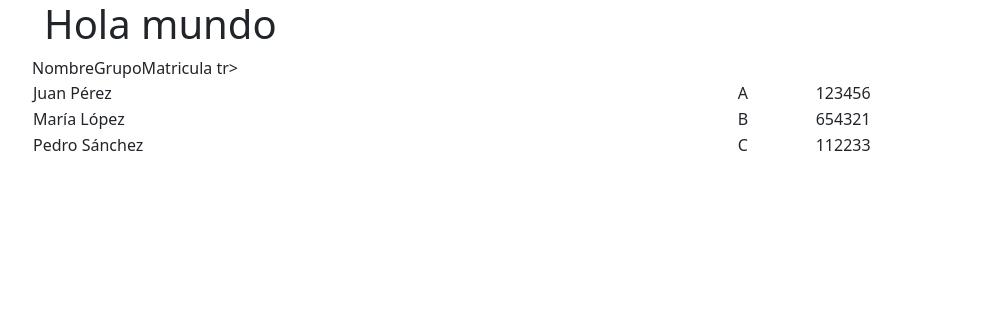
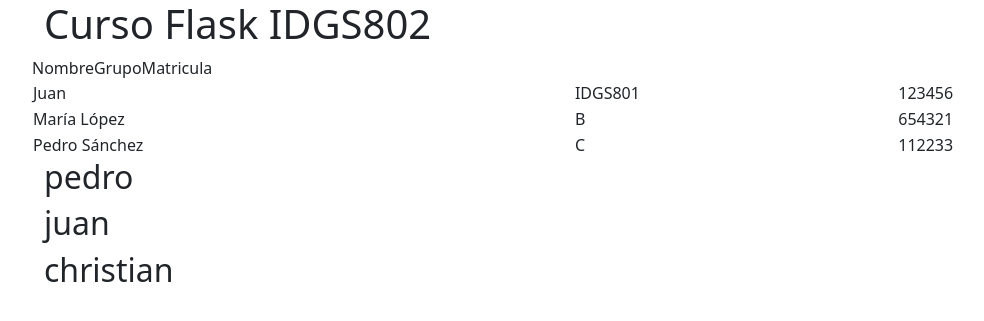
Before and after one commit to IDGS-801-22001403/IntroFlask, a Flask app: page / in a window 1280 px wide. Shown: the top 321 px of the page, without its empty margins (38-1022 px from the left). Run offline with Flask 3, Linux system fonts and the light colour scheme.

Commit message:
block container

```diff
--- a/main.py
+++ b/main.py
@@ -4,7 +4,18 @@ app = Flask(__name__)
 
 @app.route('/')
 def index():
-    return render_template('index.html')
+    titulo="IDGS801"
+    lista=["pedro","juan","christian"]
+    return render_template('index.html',titulo=titulo , lista=lista)
+
+
+@app.route("/ejemplo1")
+def ejemplo1():
+    return render_template("ejemplo1.html")
+
+@app.route("/ejemplo2")
+def ejemplo2():
+    return render_template("ejemplo2.html")
 
 @app.route('/hola')
 def hola():
--- a/templates/index.html
+++ b/templates/index.html
@@ -1,41 +1,7 @@
-<!DOCTYPE html>
-<html lang="en">
-<head>
-    <meta charset="UTF-8">
-    <meta name="viewport" content="width=device-width, initial-scale=1.0">
-    <title>Document</title>
-    <link href="https://cdn.jsdelivr.net/npm/bootstrap@5.3.3/dist/css/bootstrap.min.css" rel="stylesheet" integrity="sha384-QWTKZyjpPEjISv5WaRU9OFeRpok6YctnYmDr5pNlyT2bRjXh0JMhjY6hW+ALEwIH" crossorigin="anonymous">
-</head>
-<body>
-    <div class="container">
-        <div class="row">
-    <h1>Hola mundo</h1>
+{%extends 'layout.html'%}
 
-    <table>
-        <thead class="table table-striped">
-            <tr>Nombre</tr>
-            <tr>Grupo</tr>
-            <tr>Matricula</tr>
-        </thead>
-
-        tr>
-        <tbody>
-                        <td>Juan Pérez</td>
-                        <td>A</td>
-                        <td>123456</td>
-                    </tr>
-                    <tr>
-                        <td>María López</td>
-                        <td>B</td>
-                        <td>654321</td>
-                    </tr>
-                    <tr>
-                        <td>Pedro Sánchez</td>
-                        <td>C</td>
-                        <td>112233</td>
-                    </tr>
-                </tbody>
-    </table>
-</div>
-</body>
-</html>
+{%block container%}
+    {% for i in lista %}
+        <h2>{{i}}</h2>
+    {%endfor%}
+{%endblock%}
--- /dev/null
+++ b/templates/layout.html
@@ -0,0 +1,43 @@
+<!DOCTYPE html>
+<html lang="en">
+<head>
+    <meta charset="UTF-8">
+    <meta name="viewport" content="width=device-width, initial-scale=1.0">
+    <title>Document</title>
+
+    <link href="https://cdn.jsdelivr.net/npm/bootstrap@5.3.3/dist/css/bootstrap.min.css" rel="stylesheet" integrity="sha384-QWTKZyjpPEjISv5WaRU9OFeRpok6YctnYmDr5pNlyT2bRjXh0JMhjY6hW+ALEwIH" crossorigin="anonymous">
+</head>
+<body>
+    <div class="container">
+        <div class="row">
+    <h1>Curso Flask IDGS802</h1>
+    <table>
+        <thead class="table table-striped">
+            <tr>Nombre</tr>
+            <tr>Grupo</tr>
+            <tr>Matricula</tr>
+        </thead>
+        <tbody>
+                        <td>Juan</td>
+                        <td>IDGS801</td>
+                        <td>123456</td>
+                    </tr>
+                    <tr>
+                        <td>María López</td>
+                        <td>B</td>
+                        <td>654321</td>
+                    </tr>
+                    <tr>
+                        <td>Pedro Sánchez</td>
+                        <td>C</td>
+                        <td>112233</td>
+                    </tr>
+                </tbody>
+        </table>
+        {% block container %}
+
+        {%endblock%}
+</div>
+</div>
+</body>
+</html>
```
Also changed, not shown: templates/ejemplo1.html (added, +7 -0 lines), templates/ejemplo2.html (added, +11 -0 lines), README.md.
